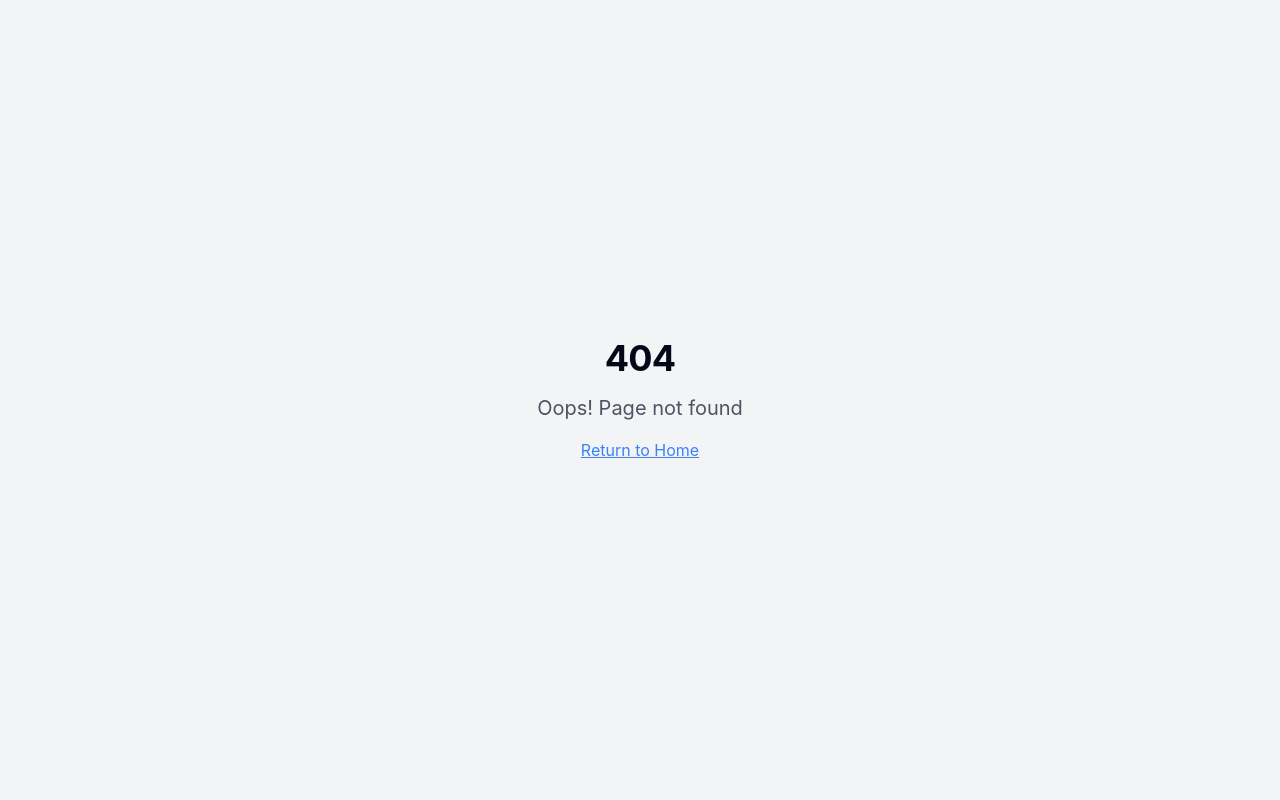
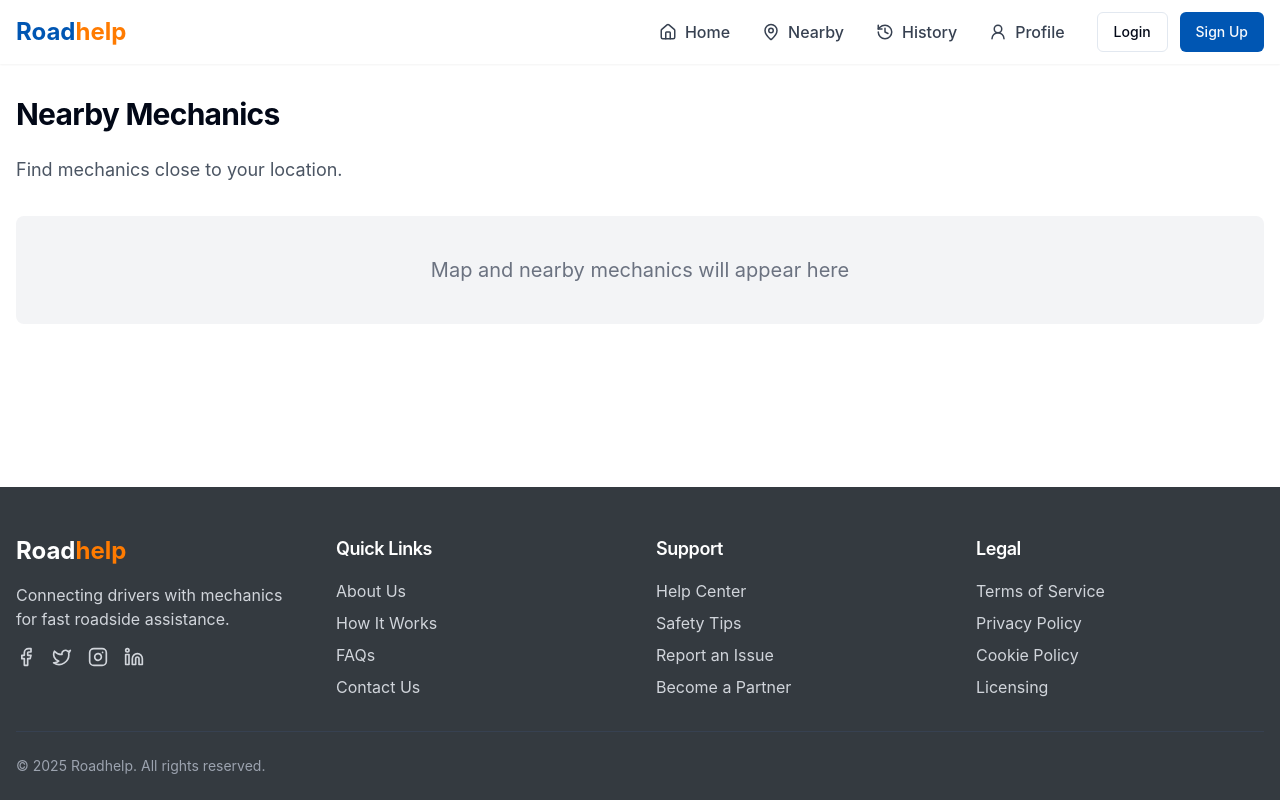
Before and after one commit to literalmock/roadhelp-rescue-now, a React (Vite) app: page /nearby in a window 1280 px wide. Before the commit this address had no page. Built offline with nearby package versions, Linux system fonts and the light colour scheme.

Commit message:
feat: Implement homepage navigation
Adds navigation sections for Home, Nearby, History, and Profile.

```diff
--- a/src/App.tsx
+++ b/src/App.tsx
@@ -1,9 +1,13 @@
+
 import { Toaster } from "@/components/ui/toaster";
 import { Toaster as Sonner } from "@/components/ui/sonner";
 import { TooltipProvider } from "@/components/ui/tooltip";
 import { QueryClient, QueryClientProvider } from "@tanstack/react-query";
 import { BrowserRouter, Routes, Route } from "react-router-dom";
 import Index from "./pages/Index";
+import Nearby from "./pages/Nearby";
+import History from "./pages/History";
+import Profile from "./pages/Profile";
 import NotFound from "./pages/NotFound";
 
 const queryClient = new QueryClient();
@@ -16,6 +20,9 @@ const App = () => (
       <BrowserRouter>
         <Routes>
           <Route path="/" element={<Index />} />
+          <Route path="/nearby" element={<Nearby />} />
+          <Route path="/history" element={<History />} />
+          <Route path="/profile" element={<Profile />} />
           {/* ADD ALL CUSTOM ROUTES ABOVE THE CATCH-ALL "*" ROUTE */}
           <Route path="*" element={<NotFound />} />
         </Routes>
--- a/src/components/Header.tsx
+++ b/src/components/Header.tsx
@@ -4,6 +4,10 @@ import { Button } from '@/components/ui/button';
 import {
   Menu,
   X,
+  Home,
+  MapPin,
+  History,
+  UserRound
 } from 'lucide-react';
 
 const Header = () => {
@@ -21,9 +25,22 @@ const Header = () => {
 
         {/* Desktop Navigation */}
         <nav className="hidden md:flex items-center space-x-8">
-          <a href="#about" className="nav-link">About Us</a>
-          <a href="#how-it-works" className="nav-link">How It Works</a>
-          <a href="#contact" className="nav-link">Contact</a>
+          <a href="/" className="nav-link flex items-center gap-2">
+            <Home size={18} />
+            <span>Home</span>
+          </a>
+          <a href="/nearby" className="nav-link flex items-center gap-2">
+            <MapPin size={18} />
+            <span>Nearby</span>
+          </a>
+          <a href="/history" className="nav-link flex items-center gap-2">
+            <History size={18} />
+            <span>History</span>
+          </a>
+          <a href="/profile" className="nav-link flex items-center gap-2">
+            <UserRound size={18} />
+            <span>Profile</span>
+          </a>
           <div className="flex space-x-3">
             <Button variant="outline" className="font-medium">Login</Button>
             <Button className="bg-roadhelp-blue hover:bg-blue-700 font-medium">Sign Up</Button>
@@ -45,25 +62,36 @@ const Header = () => {
         <div className="md:hidden bg-white border-t border-gray-100 py-4 px-6 animate-fade-in">
           <nav className="flex flex-col space-y-4">
             <a
-              href="#about"
-              className="py-2 nav-link"
+              href="/"
+              className="py-2 nav-link flex items-center gap-2"
               onClick={() => setIsMenuOpen(false)}
             >
-              About Us
+              <Home size={18} />
+              <span>Home</span>
             </a>
             <a
-              href="#how-it-works"
-              className="py-2 nav-link"
+              href="/nearby"
+              className="py-2 nav-link flex items-center gap-2"
               onClick={() => setIsMenuOpen(false)}
             >
-              How It Works
+              <MapPin size={18} />
+              <span>Nearby</span>
             </a>
             <a
-              href="#contact"
-              className="py-2 nav-link"
+              href="/history"
+              className="py-2 nav-link flex items-center gap-2"
               onClick={() => setIsMenuOpen(false)}
             >
-              Contact
+              <History size={18} />
+              <span>History</span>
+            </a>
+            <a
+              href="/profile"
+              className="py-2 nav-link flex items-center gap-2"
+              onClick={() => setIsMenuOpen(false)}
+            >
+              <UserRound size={18} />
+              <span>Profile</span>
             </a>
             <div className="flex flex-col space-y-3 pt-3">
               <Button variant="outline" className="w-full font-medium">Login</Button>
--- /dev/null
+++ b/src/pages/History.tsx
@@ -0,0 +1,26 @@
+
+import React from 'react';
+import Header from '../components/Header';
+import Footer from '../components/Footer';
+
+const History = () => {
+  return (
+    <div className="min-h-screen flex flex-col">
+      <Header />
+      <main className="flex-grow pt-24 pb-16">
+        <div className="container mx-auto px-4">
+          <h1 className="text-3xl font-bold mb-6">Service History</h1>
+          <p className="text-lg text-gray-600 mb-8">View your past roadside assistance requests.</p>
+
+          {/* Placeholder content */}
+          <div className="bg-gray-100 rounded-lg p-10 text-center">
+            <p className="text-xl text-gray-500">Your service history will appear here</p>
+          </div>
+        </div>
+      </main>
+      <Footer />
+    </div>
+  );
+};
+
+export default History;
--- /dev/null
+++ b/src/pages/Nearby.tsx
@@ -0,0 +1,26 @@
+
+import React from 'react';
+import Header from '../components/Header';
+import Footer from '../components/Footer';
+
+const Nearby = () => {
+  return (
+    <div className="min-h-screen flex flex-col">
+      <Header />
+      <main className="flex-grow pt-24 pb-16">
+        <div className="container mx-auto px-4">
+          <h1 className="text-3xl font-bold mb-6">Nearby Mechanics</h1>
+          <p className="text-lg text-gray-600 mb-8">Find mechanics close to your location.</p>
+
+          {/* Placeholder content */}
+          <div className="bg-gray-100 rounded-lg p-10 text-center">
+            <p className="text-xl text-gray-500">Map and nearby mechanics will appear here</p>
+          </div>
+        </div>
+      </main>
+      <Footer />
+    </div>
+  );
+};
+
+export default Nearby;
--- /dev/null
+++ b/src/pages/Profile.tsx
@@ -0,0 +1,26 @@
+
+import React from 'react';
+import Header from '../components/Header';
+import Footer from '../components/Footer';
+
+const Profile = () => {
+  return (
+    <div className="min-h-screen flex flex-col">
+      <Header />
+      <main className="flex-grow pt-24 pb-16">
+        <div className="container mx-auto px-4">
+          <h1 className="text-3xl font-bold mb-6">Your Profile</h1>
+          <p className="text-lg text-gray-600 mb-8">Manage your account details and preferences.</p>
+
+          {/* Placeholder content */}
+          <div className="bg-gray-100 rounded-lg p-10 text-center">
+            <p className="text-xl text-gray-500">Profile information will appear here</p>
+          </div>
+        </div>
+      </main>
+      <Footer />
+    </div>
+  );
+};
+
+export default Profile;
```
